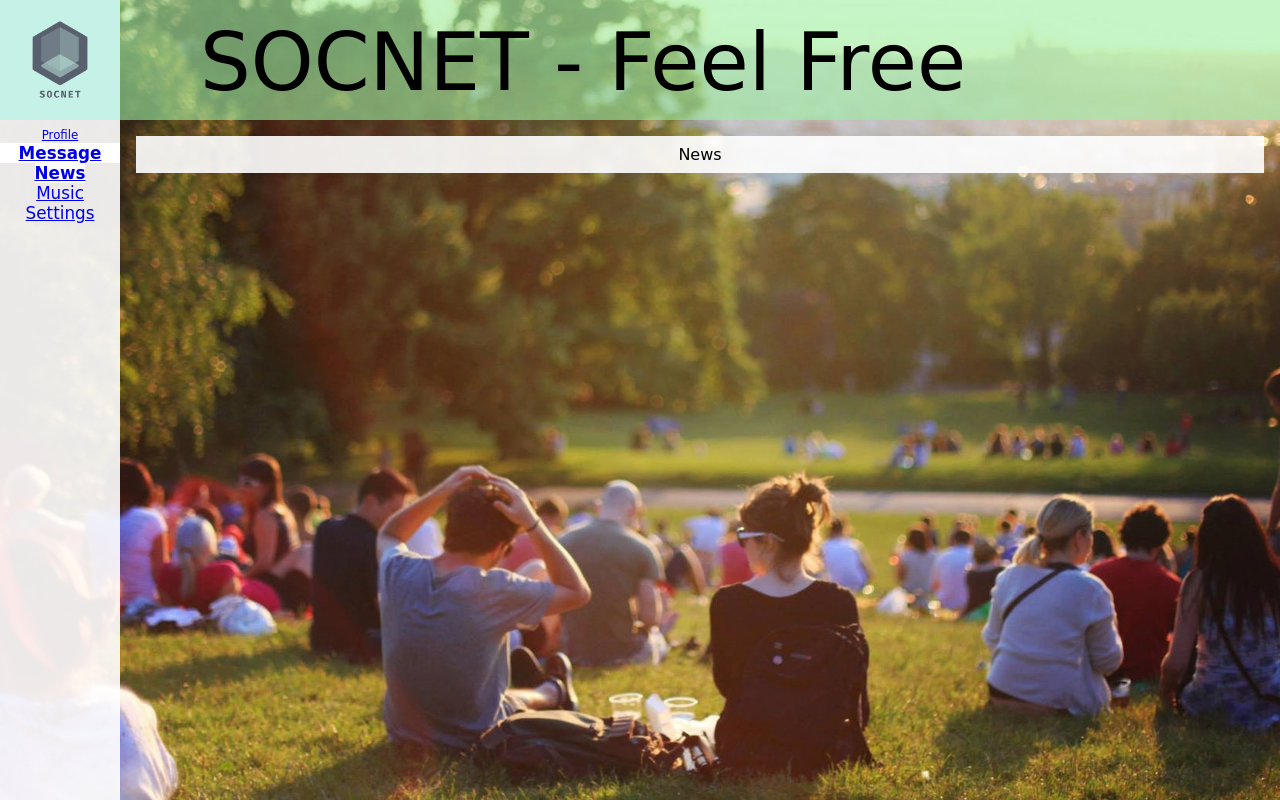
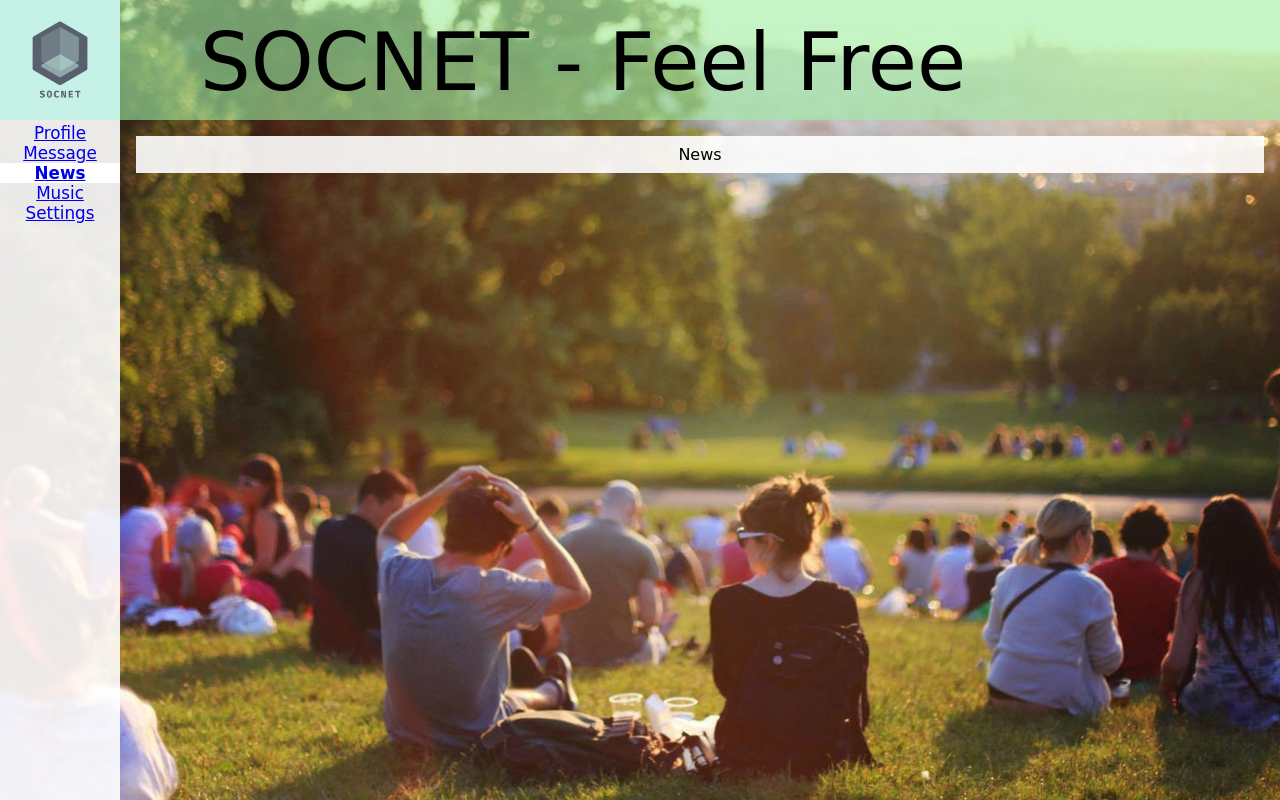
Before and after one commit to brainthief/socnet, a React (Create React App) app: page /news in a window 1280 px wide. Built offline with nearby package versions, Linux system fonts and the light colour scheme.

Commit message:
navbar changed a to NavLink. fixed page refreshing

```diff
--- a/src/components/Navbar/Navbar.jsx
+++ b/src/components/Navbar/Navbar.jsx
@@ -5,8 +5,8 @@ import { NavLink } from 'react-router-dom'
 const Nav = () => {
  return (
   <nav className={css.nav}>
-   <div className={css.item}><NavLink to="/profile" className={css.item} activeClassName={css.active}>Profile</NavLink></div>
-   <div className={`${css.item} ${css.active}`}><NavLink to="/dialogs" activeClassName={css.active}>Message</NavLink></div>
+   <div className={css.item}><NavLink to="/profile" activeClassName={css.active}>Profile</NavLink></div>
+   <div className={css.item}><NavLink to="/dialogs" activeClassName={css.active}>Message</NavLink></div>
    <div className={css.item}><NavLink to="/news" activeClassName={css.active}>News</NavLink></div>
    <div className={css.item}><NavLink to="/music" activeClassName={css.active}>Music</NavLink></div>
    <div className={css.item}><NavLink to="/settings" activeClassName={css.active}>Settings</NavLink></div>
--- a/src/components/Navbar/Navbar.module.css
+++ b/src/components/Navbar/Navbar.module.css
@@ -18,4 +18,5 @@
 .active {
  font-weight: bold;
  background-color: #fff;
+ display: block;
 }
--- a/src/components/Profile/Profile.jsx
+++ b/src/components/Profile/Profile.jsx
@@ -3,7 +3,19 @@ import css from './Profile.module.css'
 import MyPosts from "./MyPosts/MyPosts"
 
 const Profile = (props) => {
- const profilePage = props.profilePage;
+ // const profilePage = props.profilePage;
+
+ const profilePage = {
+  title: 'My posts',
+  comments: [
+   ['all ok ;)', '5'],
+   [':D', '0'],
+   [':)', '10'],
+   ['I am alone', '57'],
+   ['How are you', '17'],
+   [`Its 'my first post`, '7']
+  ]
+ }
  return (
   <div className={css.content}>
    <div className={css.contentText}>
```
